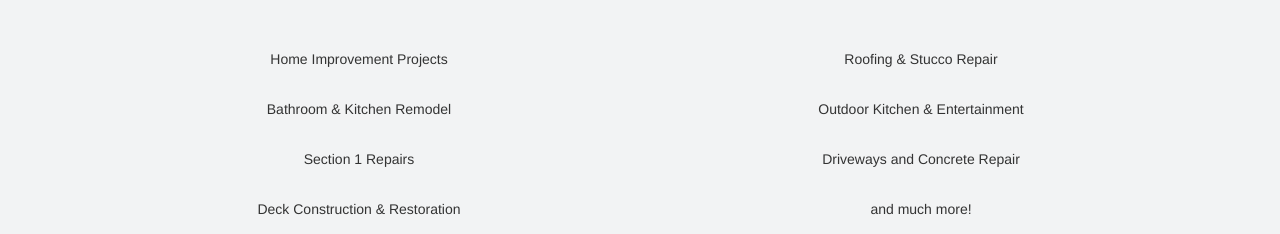
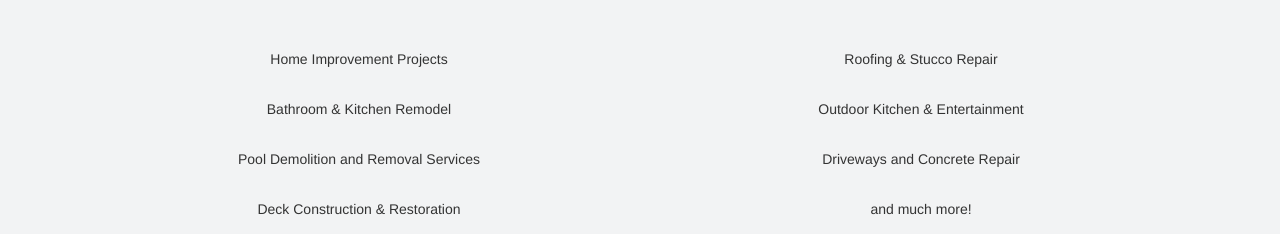
Before and after one commit to Michaelbaltazar265/ORMAN-ASSOCIATES, a React (Create React App) app in the folder orman-associates/: page / in a window 1280 px wide. Shown: the part 1400-1634 px from the top of the page. Built offline with nearby package versions, Linux system fonts and the light colour scheme.

Commit message:
change-companyInfo

```diff
--- a/orman-associates/src/compontents/CompanyInfo.jsx
+++ b/orman-associates/src/compontents/CompanyInfo.jsx
@@ -2,6 +2,8 @@ import "./index.css";
 import React from "react";
 
 const CompanyInfo = () => {
+
+
   return (
     <section className="services" id="services">
          <hr/>
@@ -15,7 +17,7 @@ const CompanyInfo = () => {
           <ul className="list-unstyled card-columns">
             <li className="item-list">Home Improvement Projects</li>
             <li className="item-list">Bathroom & Kitchen Remodel</li>
-            <li className="item-list">Section 1 Repairs</li>
+            <li className="item-list">Pool Demolition and Removal Services</li>
             <li className="item-list">Deck Construction & Restoration</li>
             <li className="item-list">Roofing & Stucco Repair</li>
             <li className="item-list">Outdoor Kitchen & Entertainment</li>
```
Also changed, not shown: 1 other file (tests, documents, lock files or other folders).
